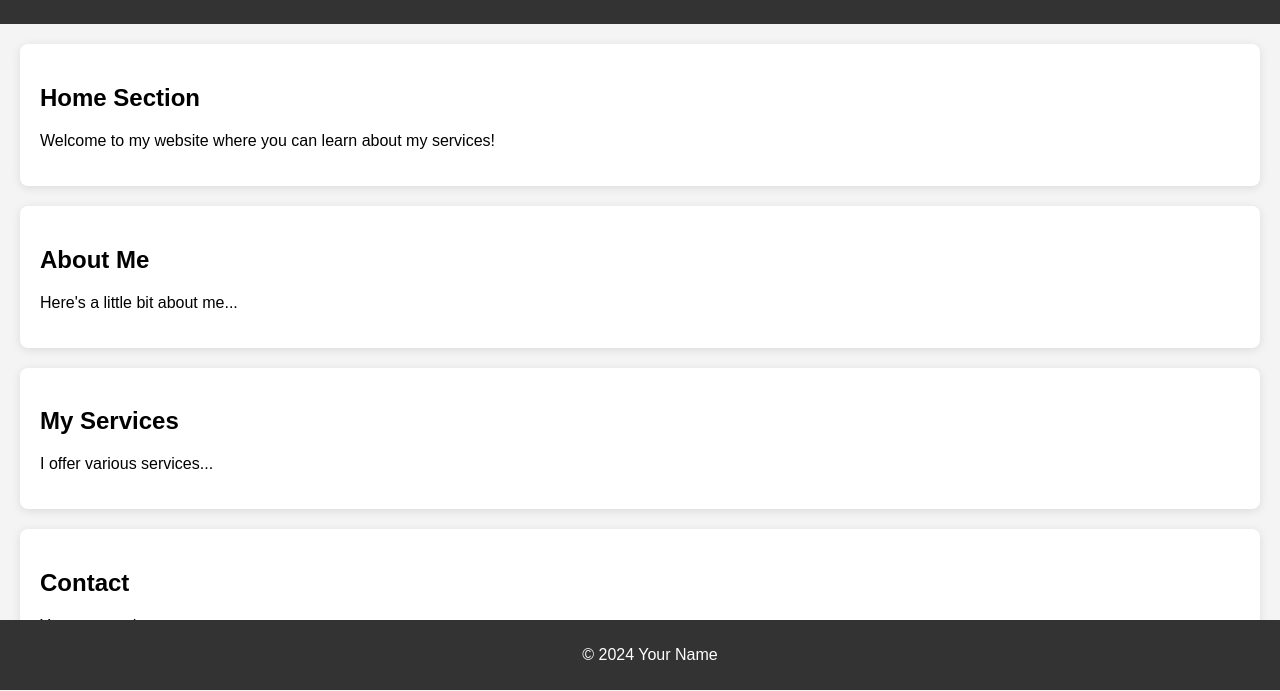
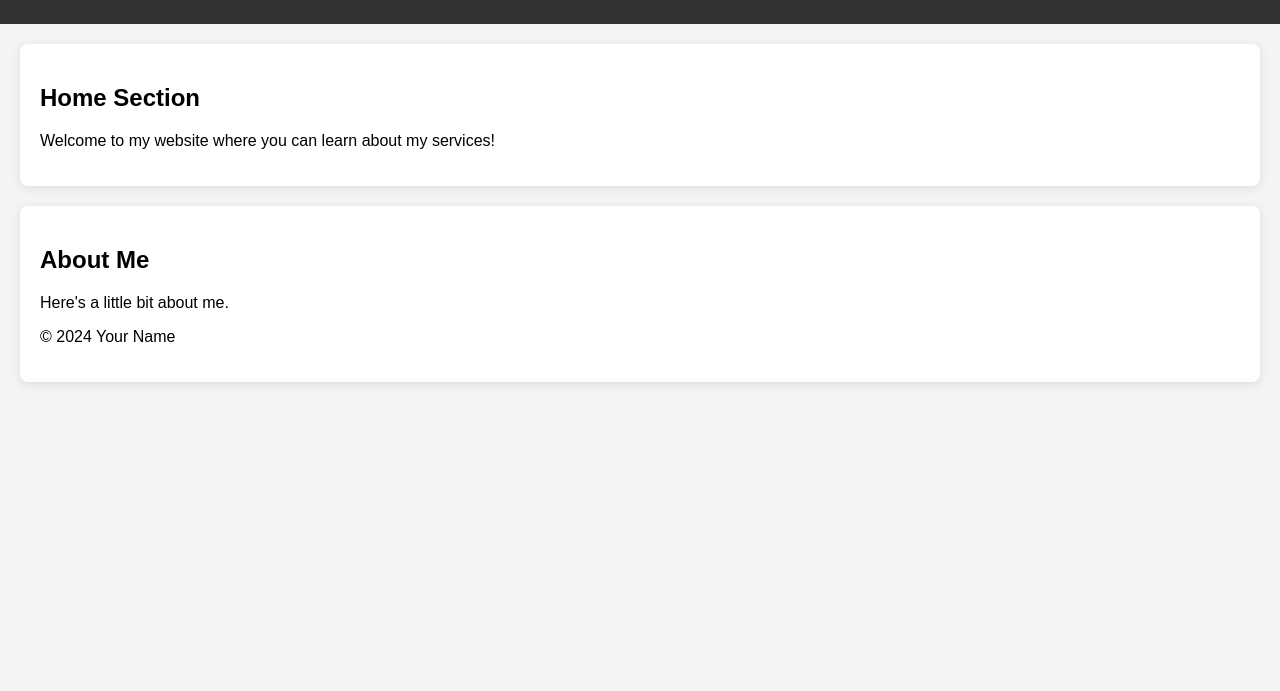
Before and after one commit to Maticdela/maticdela, a plain HTML site: page index.html in a window 1280 px wide. Shown: the part 110-801 px from the top of the page. Drawn offline with Linux system fonts and the light colour scheme.

Commit message:
Update index.html

```diff
--- a/index.html
+++ b/index.html
@@ -26,20 +26,8 @@
 
     <section id="about">
         <h2>About Me</h2>
-        <p>Here's a little bit about me...</p>
-    </section>
+        <p>Here's a little bit about me.
 
-    <section id="services">
-        <h2>My Services</h2>
-        <p>I offer various services...</p>
-    </section>
-
-    <section id="contact">
-        <h2>Contact</h2>
-        <p>You can reach me at...</p>
-    </section>
-
-    <footer>
         <p>&copy; 2024 Your Name</p>
     </footer>
 </body>
```
